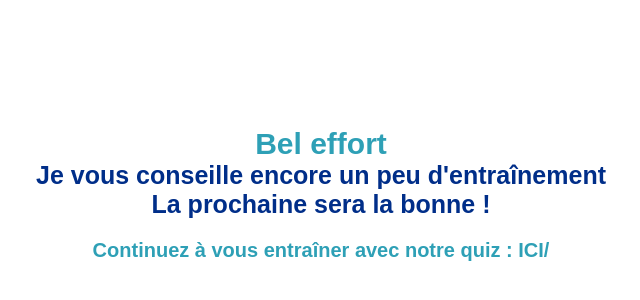
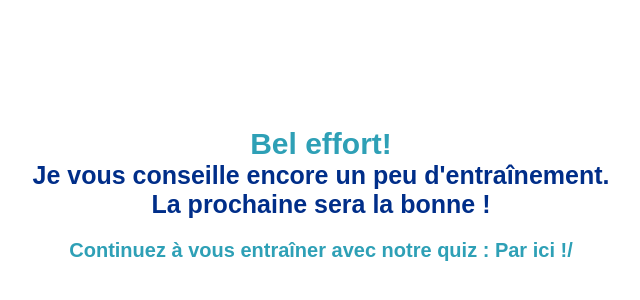
Before and after one commit to claireexaperf/R-ponses-quiz-newsletter, a plain HTML site: page Bel effort.html in a window 1280 px wide. Shown: the part 214-514 px from the top of the page, without its empty margins (319-959 px from the left). Drawn offline with Linux system fonts and the light colour scheme.

Commit message:
Update Bel effort.html

```diff
--- a/Bel effort.html
+++ b/Bel effort.html
@@ -35,10 +35,10 @@
 </head>
 <body>
     <div class="message">
-        <div class="effort">Bel effort</div>
-        <div class="entrainement">Je vous conseille encore un peu d'entraînement</div>
+        <div class="effort">Bel effort!</div>
+        <div class="entrainement">Je vous conseille encore un peu d'entraînement.</div>
         <div class="entrainement">La prochaine sera la bonne !</div>
-        <div class="quiz">Continuez à vous entraîner avec notre quiz : <a href="https://quizcyber.42web.io/" target="_blank" style="color: #2ea0b6; text-decoration: none;">ICI/</a></div>
+        <div class="quiz">Continuez à vous entraîner avec notre quiz : <a href="https://quizcyber.42web.io/" target="_blank" style="color: #2ea0b6; text-decoration: none;">Par ici !/</a></div>
     </div>
 </body>
 </html>
```
